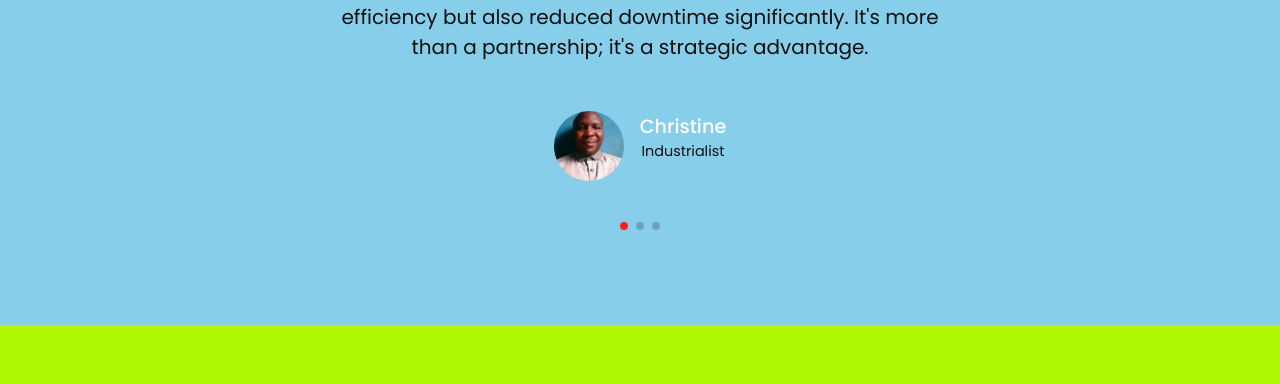
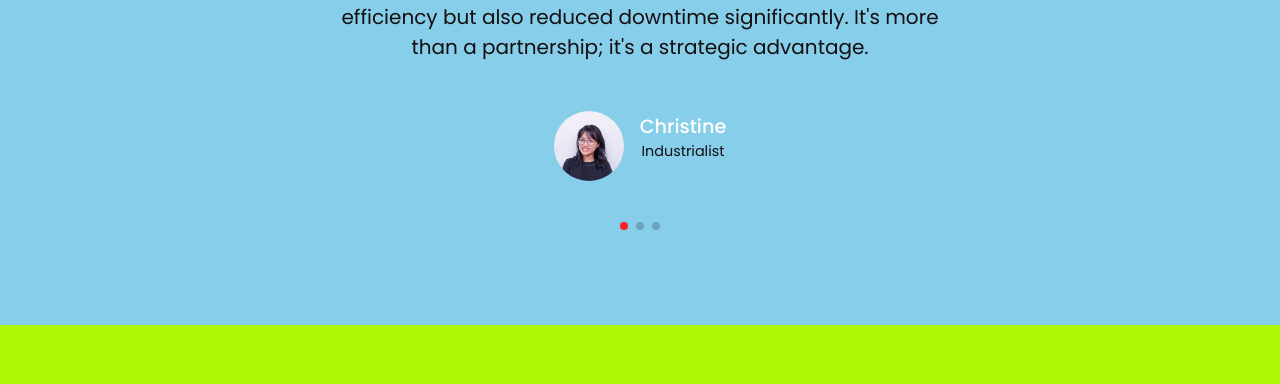
Before and after one commit to ademibowale/johntopmost, a website: page index.html in a window 1280 px wide. Shown: the part 5113-5497 px from the top of the page. Drawn offline with nearby package versions, Linux system fonts and the light colour scheme.

```diff
--- a/index.html
+++ b/index.html
@@ -307,7 +307,7 @@
                     more than a partnership; it's a strategic advantage.
                   </p>
                   <div class="customer__review__details">
-                    <img src="assets/customer-1.jpg" alt="customer" />
+                    <img src="assets/customer-2.jpg" alt="customer" />
                     <div>
                       <h4>Christine</h4>
                       <h5>Industrialist</h5>
```
